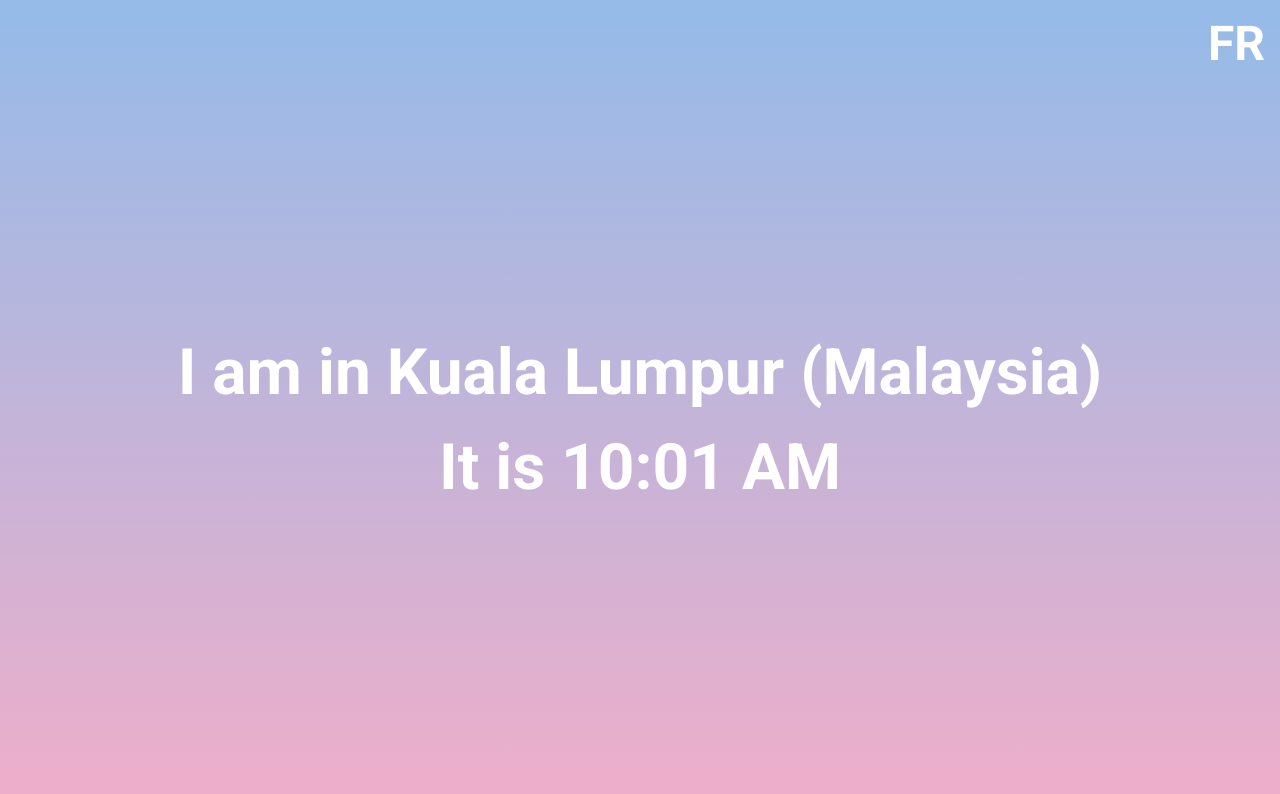
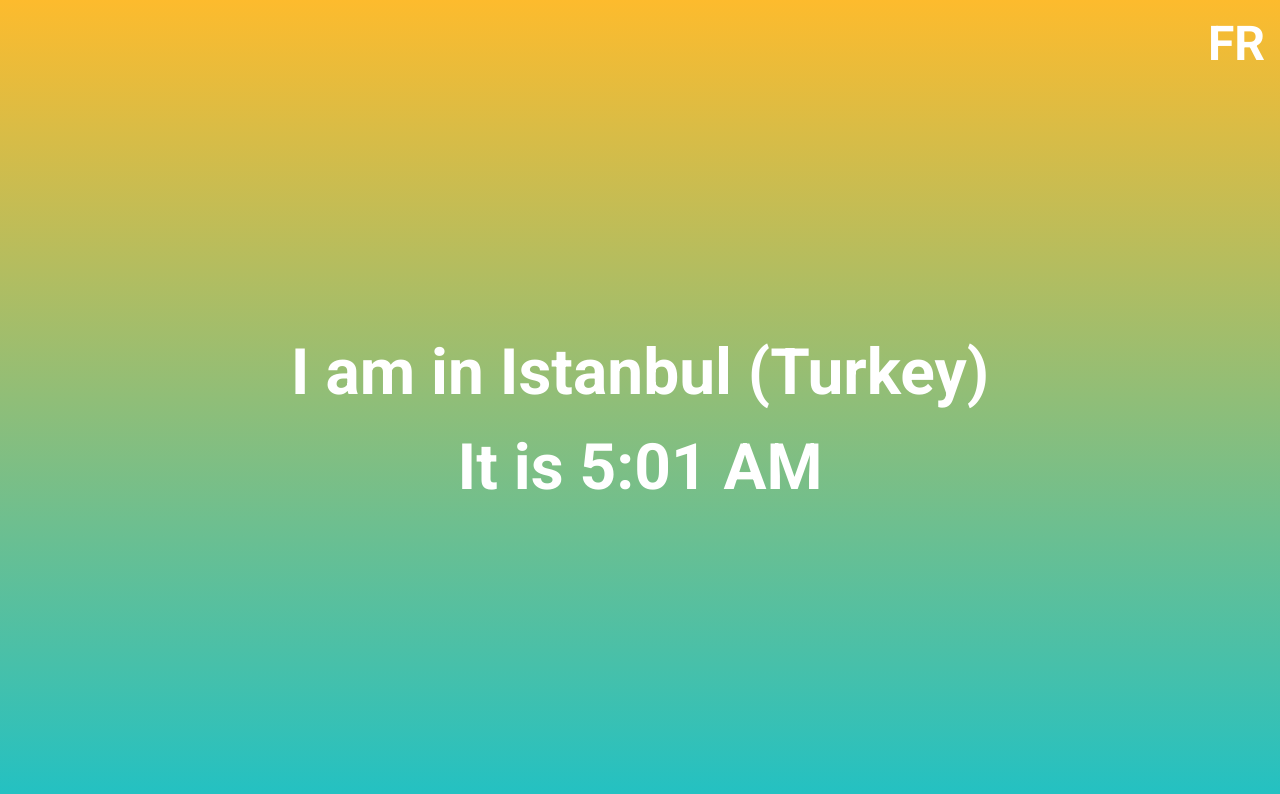
Before and after one commit to katima-g33k/where-am-i, a React (Create React App) app: page / in a window 1280 px wide. Shown: the top 794 px of the page. Built offline with nearby package versions, Linux system fonts and the light colour scheme.

Commit message:
Update location

```diff
--- a/src/data/index.ts
+++ b/src/data/index.ts
@@ -2,7 +2,20 @@ import { Data } from "../types";
 
 const data: Data[] = [
   {
-    from: "2023-11-07",
+    from: "2024-01-14",
+    timeZone: "Europe/Istanbul",
+    city: {
+      en: "Istanbul",
+      fr: "Istanbul",
+    },
+    country: {
+      en: "Turkey",
+      fr: "Turquie",
+    }
+  },
+  {
+    from: "2023-12-11",
+    to: "2024-01-13",
     timeZone: "Asia/Kuala_Lumpur",
     city: {
       en: "Kuala Lumpur",
@@ -14,216 +27,8 @@ const data: Data[] = [
     }
   },
   {
-    from: "2023-11-03",
-    to: "2023-11-06",
-    timeZone: "America/Vancouver",
-    city: {
-      en: "Vancouver",
-      fr: "Vancouver",
-    },
-    country: {
-      en: "Canada",
-      fr: "Canada",
-    }
-  },
-  {
-    from: "2023-09-27",
-    to: "2023-11-02",
-    timeZone: "America/Bogota",
-    city: {
-      en: "Medellin",
-      fr: "Medellin",
-    },
-    country: {
-      en: "Colombia",
-      fr: "Colombie",
-    }
-  },
-  {
-    from: "2023-09-15",
-    to: "2023-09-26",
-    timeZone: "America/Montreal",
-    city: {
-      en: "Sherbrooke",
-      fr: "Sherbrooke",
-    },
-    country: {
-      en: "Canada",
-      fr: "Canada",
-    }
-  },
-  {
-    from: "2023-08-18",
-    to: "2023-09-14",
-    timeZone: "America/Vancouver",
-    city: {
-      en: "Vancouver",
-      fr: "Vancouver",
-    },
-    country: {
-      en: "Canada",
-      fr: "Canada",
-    }
-  },
-  {
-    from: "2023-07-01",
-    to: "2023-08-17",
-    timeZone: "America/Montreal",
-    city: {
-      en: "Sherbrooke",
-      fr: "Sherbrooke",
-    },
-    country: {
-      en: "Canada",
-      fr: "Canada",
-    }
-  },
-  {
-    from: "2023-06-17",
-    to: "2023-07-01",
-    timeZone: "America/Vancouver",
-    city: {
-      en: "Vancouver",
-      fr: "Vancouver",
-    },
-    country: {
-      en: "Canada",
-      fr: "Canada",
-    }
-  },
-  {
-    from: "2023-06-12",
-    to: "2023-06-17",
-    timeZone: "Asia/Tokyo",
-    city: {
-      en: "Tokyo",
-      fr: "Tokyo",
-    },
-    country: {
-      en: "Japan",
-      fr: "Japon",
-    }
-  },
-  {
-    from: "2023-06-10",
-    to: "2023-06-12",
-    timeZone: "Asia/Tokyo",
-    city: {
-      en: "Kyoto",
-      fr: "Kyoto",
-    },
-    country: {
-      en: "Japan",
-      fr: "Japon",
-    }
-  },
-  {
-    from: "2023-06-06",
-    to: "2023-06-10",
-    timeZone: "Asia/Tokyo",
-    city: {
-      en: "Osaka",
-      fr: "Osaka",
-    },
-    country: {
-      en: "Japan",
-      fr: "Japon",
-    }
-  },
-  {
-    from: "2023-05-12",
-    to: "2023-06-16",
-    timeZone: "Asia/Tokyo",
-    city: {
-      en: "Tokyo",
-      fr: "Tokyo",
-    },
-    country: {
-      en: "Japan",
-      fr: "Japon",
-    }
-  },
-  {
-    from: "2023-04-10",
-    to: "2023-05-12",
-    timeZone: "Asia/Seoul",
-    city: {
-      en: "Seoul",
-      fr: "Séoul",
-    },
-    country: {
-      en: "South Korea",
-      fr: "Corée du Sud",
-    }
-  },
-  {
-    from: "2023-02-10",
-    to: "2023-04-10",
-    timeZone: "Asia/Kuala_Lumpur",
-    city: {
-      en: "Kuala Lumpur",
-      fr: "Kuala Lumpur",
-    },
-    country: {
-      en: "Malaysia",
-      fr: "Malaisie",
-    }
-  },
-  {
-    from: "2023-01-27",
-    to: "2023-02-10",
-    timeZone: "Asia/Saigon",
-    city: {
-      en: "Hanoi",
-      fr: "Hanoi",
-    },
-    country: {
-      en: "Vietnam",
-      fr: "Vietnam",
-    }
-  },
-  {
-    from: "2023-01-20",
-    to: "2023-01-27",
-    timeZone: "Asia/Saigon",
-    city: {
-      en: "Hoi An",
-      fr: "Hoi An",
-    },
-    country: {
-      en: "Vietnam",
-      fr: "Vietnam",
-    }
-  },
-  {
-    from: "2023-01-19",
-    to: "2023-01-20",
-    timeZone: "Asia/Saigon",
-    city: {
-      en: "Nha Trang",
-      fr: "Nha Trang",
-    },
-    country: {
-      en: "Vietnam",
-      fr: "Vietnam",
-    }
-  },
-  {
-    from: "2023-01-16",
-    to: "2023-01-19",
-    timeZone: "Asia/Saigon",
-    city: {
-      en: "Da Lat",
-      fr: "Da Lat",
-    },
-    country: {
-      en: "Vietnam",
-      fr: "Vietnam",
-    }
-  },
-  {
-    from: "2023-01-14",
-    to: "2023-01-16",
+    from: "2023-12-07",
+    to: "2023-12-10",
     timeZone: "Asia/Saigon",
     city: {
       en: "Ho Chi Minh City",
@@ -235,16 +40,16 @@ const data: Data[] = [
     }
   },
   {
-    from: "2022-12-31",
-    to: "2023-01-14",
-    timeZone: "Asia/Bangkok",
+    from: "2023-11-07",
+    to: "2023-12-06",
+    timeZone: "Asia/Kuala_Lumpur",
     city: {
-      en: "Chiang Mai",
-      fr: "Chiang Mai",
+      en: "Kuala Lumpur",
+      fr: "Kuala Lumpur",
     },
     country: {
-      en: "Thailand",
-      fr: "Thaïlande",
+      en: "Malaysia",
+      fr: "Malaisie",
     }
   },
 ];
```
